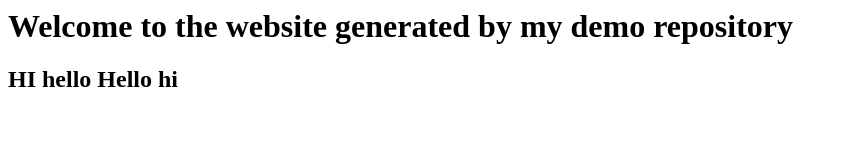
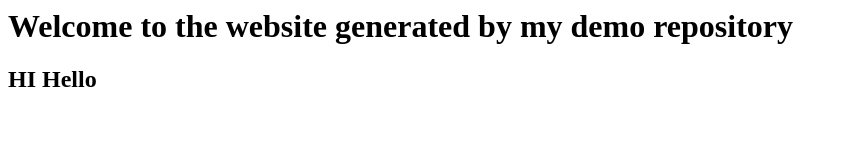
Before and after one commit to ARKOZAI/demo-repository, a website: page index.html in a window 1280 px wide. Shown: the whole page, without its empty margins (0-847 px from the left). Drawn offline with Linux system fonts and the light colour scheme.

Commit message:
Update index.html

```diff
--- a/index.html
+++ b/index.html
@@ -1,5 +1,5 @@
 <h1>Welcome to the website generated by my demo repository</h1>
 <h2>
-    HI hello
-    Hello hi
+    HI
+    Hello
 </h2>
```
